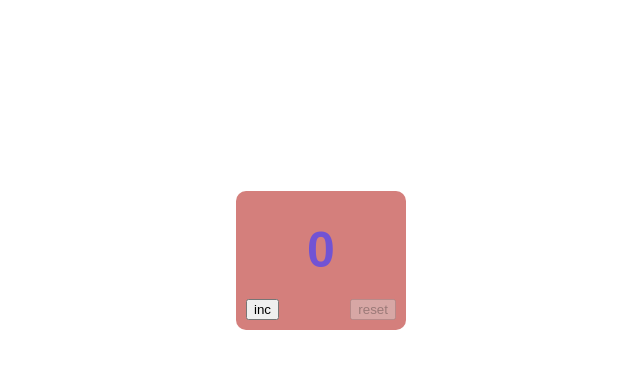
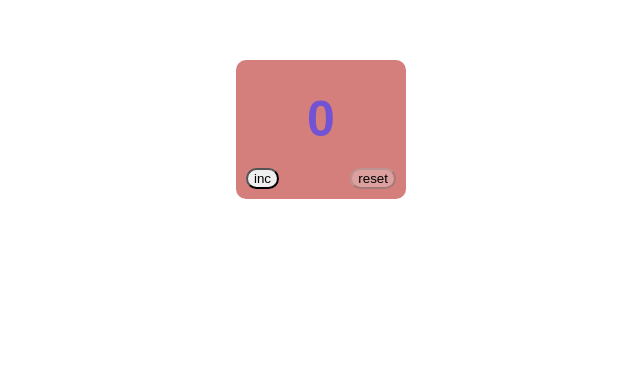
Before and after one commit to fedorgerasimov/Counter, a React (Create React App) app: page / in a window 1280 px wide. Shown: the part 140-508 px from the top of the page, without its empty margins (319-959 px from the left). Built offline with nearby package versions, Linux system fonts and the light colour scheme.

Commit message:
added Button.css, class btn for button

```diff
--- /dev/null
+++ b/src/Button.css
@@ -0,0 +1,15 @@
+.btn {
+    /*background-color: #ffd106;*/
+    color: black;
+    border-radius: 25px;
+
+}
+
+/*
+.btn:focus,.btn:active {
+    outline: none !important;
+    box-shadow: none;
+    background-color: #7153d4;
+    color: aliceblue;
+}
+*/
--- a/src/Button.tsx
+++ b/src/Button.tsx
@@ -1,4 +1,5 @@
-import React, {useState} from "react";
+import React from "react";
+import "./Button.css"
 
 type ButtonPropsType = {
     name: string
@@ -11,7 +12,7 @@
         props.callback()
     }
     return (
-        <button disabled={props.disabled} onClick={onClickButton}>{props.name}</button>
+        <button className='btn' disabled={props.disabled} onClick={onClickButton}>{props.name} </button>
     )
 
 }
--- a/src/Counter.module.css
+++ b/src/Counter.module.css
@@ -1,6 +1,7 @@
 body {
     font-family: Arial, sans-serif;
-    min-height: 100vh;
+    /*min-height: 100vh;*/
+    padding-top: 200px;
     display: flex;
     justify-content: center;
     align-items: center;
@@ -25,5 +26,5 @@
 .button {
     display: flex;
     justify-content: space-between;
-    color: #7153d4;
+    /*column-gap:70px;*/
 }
```
